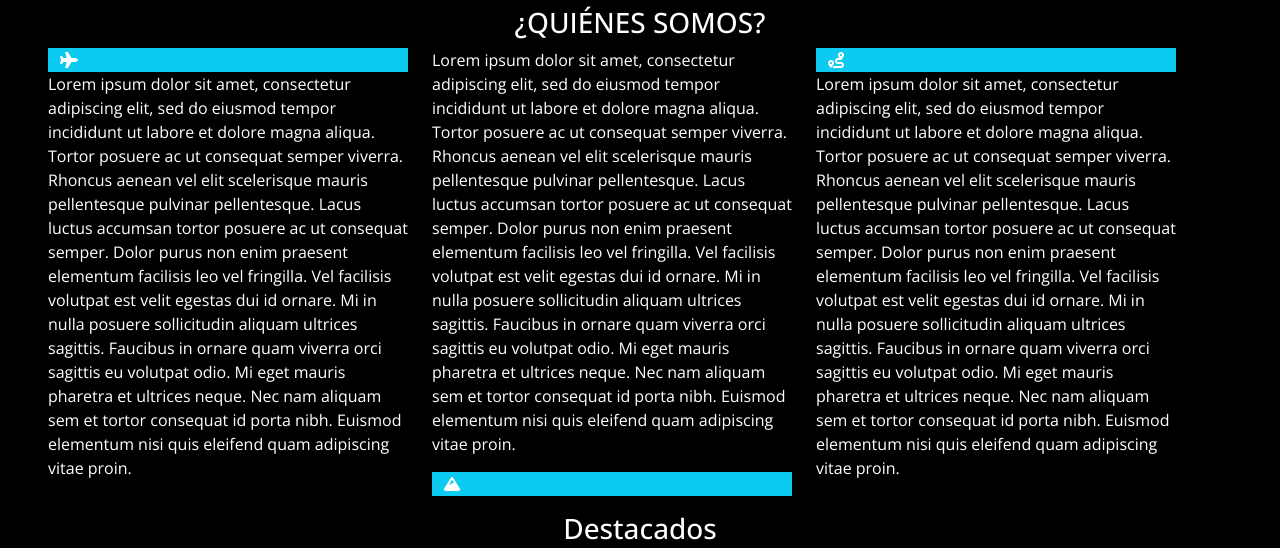
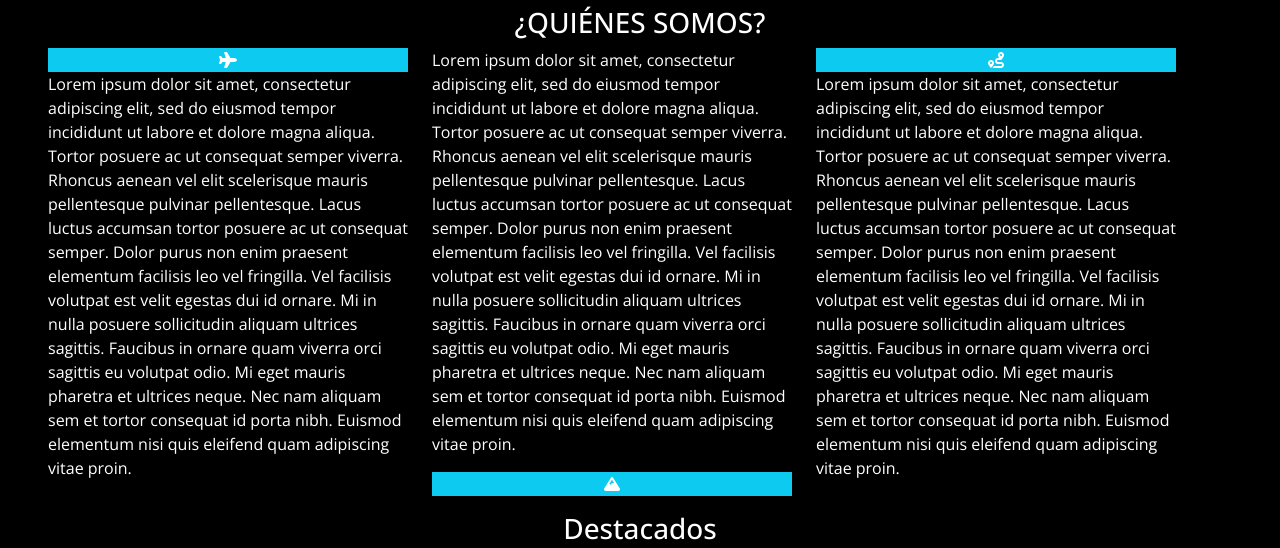
Before and after one commit to EstebanCortez/desafio-ricomida, a plain HTML site: page index.html in a window 1280 px wide. Shown: the part 962-1510 px from the top of the page. Drawn offline with nearby package versions, Linux system fonts and the light colour scheme.

Commit message:
alieando iconos

```diff
--- a/index.html
+++ b/index.html
@@ -68,7 +68,7 @@
         <h3 class="text-center text-white">¿QUIÉNES SOMOS?</h3>
 
         <div class="col-md-4" style="width: 24rem">
-          <div class="container bg-info">
+          <div class="container bg-info text-center">
             <i class="fa-solid fa-plane text-white"></i>
           </div>
           <p class="text-white">Lorem ipsum dolor sit amet, consectetur adipiscing elit, sed do eiusmod
@@ -96,14 +96,14 @@
           quam viverra orci sagittis eu volutpat odio. Mi eget mauris pharetra et ultrices
           neque. Nec nam aliquam sem et tortor consequat id porta nibh. Euismod elementum
           nisi quis eleifend quam adipiscing vitae proin.</p>
-          <div class="container bg-info text-white">
+          <div class="container bg-info text-white text-center">
           <i class="fa-solid fa-mountain"></i>
           </div>
 
         </div>
 
         <div class="col-md-4" style="width: 24rem">
-          <div class="container bg-info text-white">
+          <div class="container bg-info text-white text-center">
             <i class="fa-solid fa-route"></i>
           </div>
           <p class="text-white">Lorem ipsum dolor sit amet, consectetur adipiscing elit, sed do eiusmod
```
